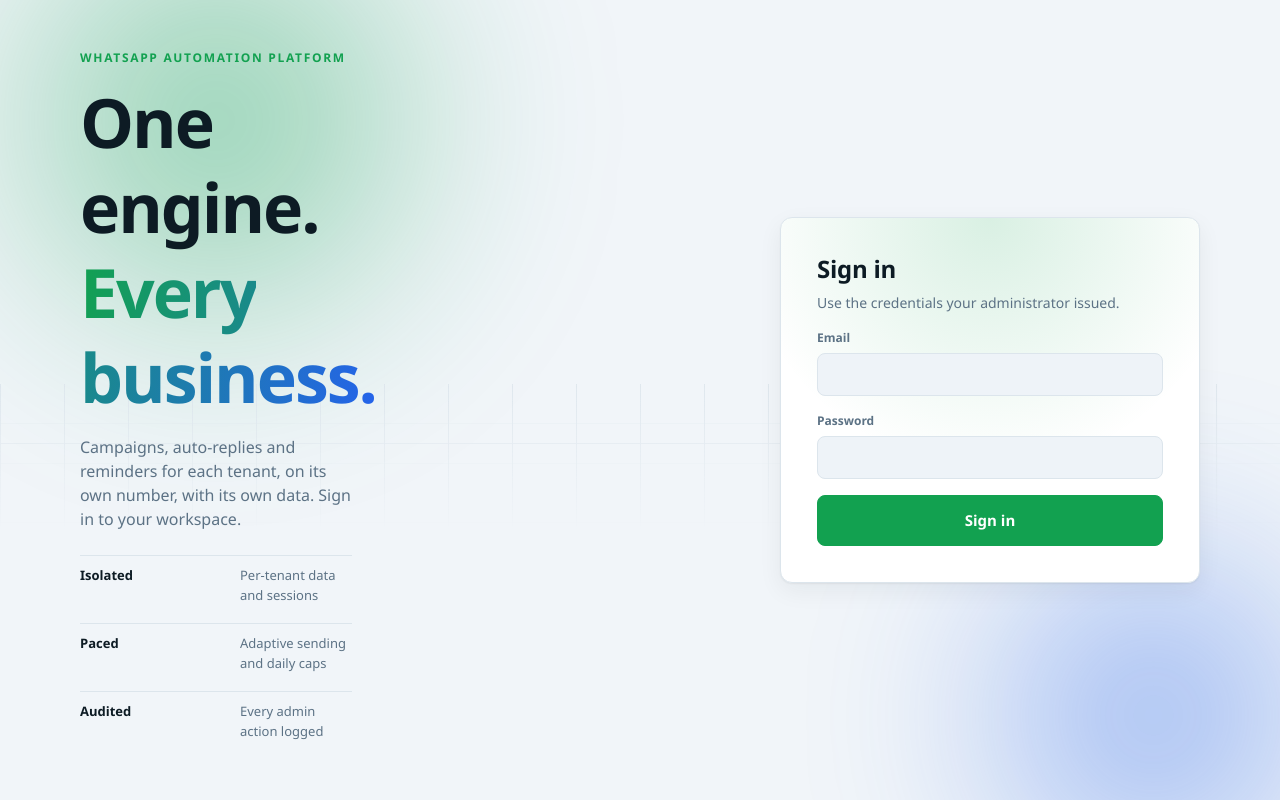
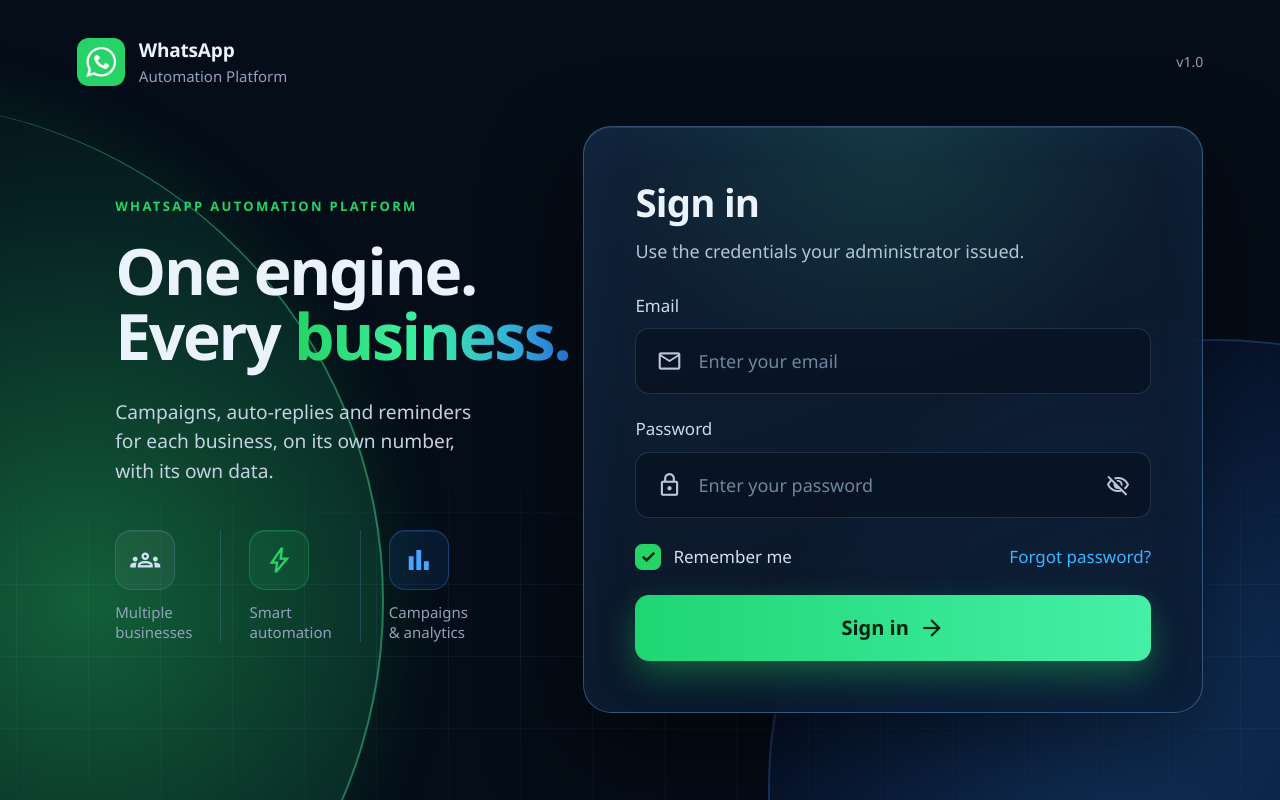
Before and after one commit to hp4274/whatsapp-bot, an Angular app in the folder web/: page /login in a window 1280 px wide. Built offline with nearby package versions, Linux system fonts and the light colour scheme.

Commit message:
feat: add login view component with template, styles, and logic

```diff
--- a/web/src/app/auth/login.html
+++ b/web/src/app/auth/login.html
@@ -1,63 +1,91 @@
 <div class="login">
-  <div class="aurora" aria-hidden="true">
-    <span class="orb a"></span>
-    <span class="orb b"></span>
-    <span class="grid"></span>
+  <div class="bg" aria-hidden="true">
+    <span class="arc green"></span>
+    <span class="arc blue"></span>
+    <span class="floor"></span>
   </div>
 
-  <section class="stage">
-    <div class="pitch">
+  <header class="top">
+    <div class="brand">
+      <img src="logo.png" alt="" width="48" height="48" />
+      <div>
+        <strong>WhatsApp</strong>
+        <span>Automation Platform</span>
+      </div>
+    </div>
+    <span class="ver">v1.0</span>
+  </header>
+
+  <main class="stage">
+    <section class="pitch">
       <p class="eyebrow">WhatsApp automation platform</p>
-      <h1>One engine.<br /><em>Every business.</em></h1>
-      <p class="muted lede">
-        Campaigns, auto-replies and reminders for each tenant, on its own number, with its own
-        data. Sign in to your workspace.
-      </p>
-      <ul class="facts">
-        <li><b>Isolated</b><span>Per-tenant data and sessions</span></li>
-        <li><b>Paced</b><span>Adaptive sending and daily caps</span></li>
-        <li><b>Audited</b><span>Every admin action logged</span></li>
+      <h1>One engine.<br />Every <em>business.</em></h1>
+      <p class="lede">Campaigns, auto-replies and reminders for each business, on its own number, with its own data.</p>
+      <ul class="feats">
+        <li>
+          <span class="tile"><span class="ms" aria-hidden="true">groups</span></span>
+          <span>Multiple<br />businesses</span>
+        </li>
+        <li>
+          <span class="tile bolt"><span class="ms" aria-hidden="true">bolt</span></span>
+          <span>Smart<br />automation</span>
+        </li>
+        <li>
+          <span class="tile chart"><span class="ms" aria-hidden="true">bar_chart</span></span>
+          <span>Campaigns<br />&amp; analytics</span>
+        </li>
       </ul>
-    </div>
+    </section>
 
-    <form class="card panel" (pointermove)="tilt($event)" (pointerleave)="level($event)" (submit)="submit($event)" novalidate>
+    <form class="panel" (pointermove)="glow($event)" (pointerleave)="rest($event)" (submit)="submit($event)" novalidate>
       <span class="gleam" aria-hidden="true"></span>
       <h2>Sign in</h2>
-      <p class="muted">Use the credentials your administrator issued.</p>
+      <p class="sub">Use the credentials your administrator issued.</p>
 
       <div class="field">
         <label for="email">Email</label>
-        <input
-          id="email"
-          name="email"
-          type="email"
-          autocomplete="username"
-          required
-          [ngModel]="email()"
-          (ngModelChange)="email.set($event)"
-        />
+        <div class="box">
+          <span class="ms" aria-hidden="true">mail</span>
+          <input id="email" name="email" type="email" autocomplete="username" placeholder="Enter your email" required
+                 [ngModel]="email()" (ngModelChange)="email.set($event)" />
+        </div>
       </div>
 
       <div class="field">
         <label for="password">Password</label>
-        <input
-          id="password"
-          name="password"
-          type="password"
-          autocomplete="current-password"
-          required
-          [ngModel]="password()"
-          (ngModelChange)="password.set($event)"
-        />
+        <div class="box">
+          <span class="ms" aria-hidden="true">lock</span>
+          <input id="password" name="password" [type]="show() ? 'text' : 'password'" autocomplete="current-password"
+                 placeholder="Enter your password" required
+                 [ngModel]="password()" (ngModelChange)="password.set($event)" />
+          <button class="eye" type="button" (click)="show.set(!show())"
+                  [attr.aria-label]="show() ? 'Hide password' : 'Show password'" [attr.aria-pressed]="show()">
+            <span class="ms" aria-hidden="true">{{ show() ? 'visibility' : 'visibility_off' }}</span>
+          </button>
+        </div>
       </div>
+
+      <div class="row">
+        <label class="remember">
+          <input type="checkbox" name="remember" [ngModel]="remember()" (ngModelChange)="remember.set($event)" />
+          <span class="check" aria-hidden="true"><span class="ms">check</span></span>
+          Remember me
+        </label>
+        <button class="forgot" type="button" (click)="hint.set(!hint())" [attr.aria-expanded]="hint()">Forgot password?</button>
+      </div>
+
+      @if (hint()) {
+        <p class="note" role="status">Passwords are reset by your administrator. Ask them to issue a new one.</p>
+      }
 
       @if (error()) {
         <p class="error" role="alert">{{ error() }}</p>
       }
 
-      <button class="btn primary big" type="submit" [disabled]="busy()">
+      <button class="go" type="submit" [disabled]="busy()">
         {{ busy() ? 'Signing in...' : 'Sign in' }}
+        @if (!busy()) { <span class="ms" aria-hidden="true">arrow_forward</span> }
       </button>
     </form>
-  </section>
+  </main>
 </div>
--- a/web/src/app/auth/login.scss
+++ b/web/src/app/auth/login.scss
@@ -1,5 +1,5 @@
-/* The one full-bleed screen in the app: no rail, no header, so it can carry
- * more depth than the working surfaces behind it. */
+/* Full-bleed sign-in. Always dark: it is the front door, not a working surface,
+ * so it carries its own palette instead of following the theme switch. */
 
 :host {
   display: block;
@@ -7,106 +7,114 @@
 }
 
 .login {
+  --bg: #050d18;
+  --ink: #eaf2fb;
+  --mute: #8fa3b8;
+  --line: rgb(120 160 210 / 22%);
+  --green: #25d366;
+  --green-2: #3df0a0;
+  --blue: #2f8cff;
+
   position: relative;
   display: grid;
-  place-items: center;
+  grid-template-rows: auto 1fr;
   min-height: 100vh;
-  padding: var(--space-xl);
+  padding: 36px clamp(24px, 6vw, 100px) 48px;
   overflow: hidden;
-  background: var(--canvas);
-  perspective: 1400px;
+  color: var(--ink);
+  background: var(--bg);
+  font-family: var(--font);
 }
 
-/* Background --------------------------------------------------------- */
-.aurora {
+/* Background: a green arc rising on the left, a blue one on the right ---- */
+.bg {
   position: absolute;
   inset: 0;
   pointer-events: none;
 }
 
-.orb {
+.arc {
   position: absolute;
   border-radius: 50%;
-  filter: blur(80px);
-  opacity: 0.5;
-  will-change: transform;
-
-  &.a {
-    width: 46vmax;
-    height: 46vmax;
-    top: -16vmax;
-    left: -10vmax;
-    background: radial-gradient(circle, var(--primary), transparent 65%);
-    animation: drift-a 26s var(--ease) infinite alternate;
+  &.green {
+    width: 78vmax;
+    height: 78vmax;
+    top: 8vmax;
+    left: -48vmax;
+    background: radial-gradient(circle at 70% 50%, rgb(37 211 102 / 42%), rgb(14 120 80 / 20%) 45%, transparent 68%);
+    box-shadow: inset -2px 0 0 rgb(60 220 140 / 45%), 0 0 80px rgb(37 211 102 / 12%);
   }
-
-  &.b {
-    width: 38vmax;
-    height: 38vmax;
-    right: -12vmax;
-    bottom: -14vmax;
-    background: radial-gradient(circle, var(--accent), transparent 65%);
-    animation: drift-b 32s var(--ease) infinite alternate;
+  &.blue {
+    width: 70vmax;
+    height: 70vmax;
+    right: -30vmax;
+    bottom: -34vmax;
+    background: radial-gradient(circle at 40% 40%, rgb(47 140 255 / 32%), rgb(20 60 160 / 16%) 48%, transparent 70%);
+    box-shadow: inset 2px 2px 0 rgb(90 160 255 / 24%);
   }
 }
 
-/* A floor plane under the card, which is what sells the perspective. */
-.grid {
+.floor {
   position: absolute;
-  inset: 48% -40% -30% -40%;
+  inset: 55% -10% -10% -10%;
   background:
-    linear-gradient(to right, color-mix(in srgb, var(--border) 85%, transparent) 1px, transparent 1px) 0 0 / 64px 64px,
-    linear-gradient(to bottom, color-mix(in srgb, var(--border) 85%, transparent) 1px, transparent 1px) 0 0 / 64px 64px;
-  transform: rotateX(72deg);
-  transform-origin: top center;
-  mask-image: linear-gradient(to bottom, #000, transparent 72%);
+    linear-gradient(to right, rgb(120 160 210 / 9%) 1px, transparent 1px) 0 0 / 72px 72px,
+    linear-gradient(to bottom, rgb(120 160 210 / 9%) 1px, transparent 1px) 0 0 / 72px 72px;
+  mask-image: linear-gradient(to bottom, transparent, #000 40%, transparent);
 }
 
-@keyframes drift-a {
-  to {
-    transform: translate3d(8vmax, 5vmax, 0) scale(1.15);
-  }
+/* Top bar --------------------------------------------------------------- */
+.top {
+  position: relative;
+  display: flex;
+  align-items: center;
+  justify-content: space-between;
 }
 
-@keyframes drift-b {
-  to {
-    transform: translate3d(-7vmax, -4vmax, 0) scale(1.1);
-  }
+.brand {
+  display: flex;
+  align-items: center;
+  gap: 14px;
+  img { width: 48px; height: 48px; object-fit: contain; }
+  strong { display: block; font-size: 19px; font-weight: 700; letter-spacing: -0.01em; }
+  span { font-size: 15px; color: var(--mute); }
 }
 
-/* Layout ------------------------------------------------------------- */
+.ver { font-size: 14px; color: var(--mute); }
+
+/* Layout ---------------------------------------------------------------- */
 .stage {
   position: relative;
   display: grid;
-  grid-template-columns: minmax(0, 1.05fr) minmax(320px, 420px);
-  gap: clamp(var(--space-xl), 6vw, 72px);
+  grid-template-columns: minmax(0, 1.25fr) minmax(340px, 620px);
+  gap: clamp(32px, 6vw, 110px);
   align-items: center;
-  width: min(1120px, 100%);
-  transform-style: preserve-3d;
+  width: min(1320px, 100%);
+  margin: 0 auto;
 }
 
-.pitch {
-  max-width: 34ch;
-}
+.pitch { padding-left: clamp(0px, 3vw, 60px); }
 
 .eyebrow {
-  margin: 0 0 var(--space-md);
-  font-size: 12px;
+  margin: 0 0 22px;
+  font-size: 13px;
   font-weight: 700;
-  letter-spacing: 0.14em;
+  letter-spacing: 0.18em;
   text-transform: uppercase;
-  color: var(--primary);
+  color: var(--green);
 }
 
 h1 {
   margin: 0;
-  font-size: clamp(40px, 6vw, 68px);
+  font-size: clamp(44px, 5vw, 84px);
+  white-space: nowrap;
   font-weight: 800;
-  letter-spacing: -0.03em;
+  line-height: 1.02;
+  letter-spacing: -0.035em;
 
   em {
     font-style: normal;
-    background: linear-gradient(100deg, var(--primary), var(--accent));
+    background: linear-gradient(90deg, var(--green), var(--green-2) 45%, var(--blue));
     -webkit-background-clip: text;
     background-clip: text;
     color: transparent;
@@ -114,109 +122,235 @@ h1 {
 }
 
 .lede {
-  margin: var(--space-lg) 0 0;
-  font-size: 16px;
+  max-width: 34ch;
+  margin: 28px 0 0;
+  font-size: clamp(17px, 1.5vw, 21px);
+  line-height: 1.55;
+  color: #c3d1e0;
 }
 
-.facts {
-  display: grid;
-  gap: var(--space-sm);
-  margin: var(--space-xl) 0 0;
+.feats {
+  display: flex;
+  margin: 44px 0 0;
   padding: 0;
   list-style: none;
 
   li {
     display: grid;
-    grid-template-columns: 148px 1fr;
-    gap: var(--space-md);
-    align-items: baseline;
-    padding: 10px 0;
-    border-top: 1px solid var(--border);
-    font-size: 13px;
-  }
-
-  span {
-    color: var(--text-muted);
+    align-content: start;
+    gap: 12px;
+    padding: 0 28px;
+    font-size: 15px;
+    line-height: 1.35;
+    color: var(--mute);
+    &:first-child { padding-left: 0; }
+    &:not(:first-child) { border-left: 1px solid var(--line); }
   }
 }
 
-/* Card --------------------------------------------------------------- */
+.tile {
+  display: grid;
+  place-items: center;
+  width: 60px;
+  height: 60px;
+  border-radius: 16px;
+  color: #cfe3f6;
+  background: rgb(255 255 255 / 5%);
+  border: 1px solid var(--line);
+  box-shadow: inset 0 1px 0 rgb(255 255 255 / 8%);
+  transition: transform 220ms var(--ease), box-shadow 220ms var(--ease);
+  .ms { font-size: 30px; }
+  &.bolt { color: var(--green); background: rgb(37 211 102 / 10%); border-color: rgb(37 211 102 / 30%); }
+  &.chart { color: #4aa3ff; background: rgb(47 140 255 / 10%); border-color: rgb(47 140 255 / 30%); }
+}
+.feats li:hover .tile { transform: translateY(-4px); box-shadow: 0 14px 28px rgb(0 0 0 / 35%); }
+
+/* Card ------------------------------------------------------------------ */
 .panel {
-  --tilt-x: 0deg;
-  --tilt-y: 0deg;
   --gleam-x: 50%;
   --gleam-y: 0%;
 
   position: relative;
   display: grid;
-  gap: var(--space-lg);
-  padding: clamp(var(--space-xl), 4vw, 36px);
+  gap: 22px;
+  padding: clamp(28px, 4vw, 60px);
   overflow: hidden;
-  transform: rotateX(var(--tilt-x)) rotateY(var(--tilt-y)) translateZ(0);
-  transition: transform var(--base) var(--ease);
-  will-change: transform;
+  border: 1px solid rgb(120 190 255 / 35%);
+  border-radius: 28px;
+  background: linear-gradient(160deg, rgb(20 38 62 / 82%), rgb(10 22 40 / 78%));
+  backdrop-filter: blur(18px);
+  box-shadow: 0 40px 90px rgb(0 0 0 / 55%), inset 0 1px 0 rgb(255 255 255 / 10%), inset 0 0 60px rgb(47 140 255 / 6%);
 
-  h2 {
-    font-size: 24px;
-    letter-spacing: -0.01em;
-  }
-
-  p {
-    margin: -8px 0 0;
-  }
+  h2 { margin: 0; font-size: clamp(30px, 3vw, 40px); font-weight: 700; letter-spacing: -0.02em; }
+  .sub { margin: -10px 0 6px; font-size: 18px; color: #b5c5d6; }
+  > :not(.gleam) { position: relative; }
 }
 
-/* Specular highlight that follows the pointer across the card face. */
+/* Specular highlight following the pointer. No transform, so inputs never move. */
 .gleam {
   position: absolute;
   inset: 0;
   pointer-events: none;
-  background: radial-gradient(
-    420px circle at var(--gleam-x) var(--gleam-y),
-    color-mix(in srgb, var(--primary) 16%, transparent),
-    transparent 60%
-  );
+  background: radial-gradient(460px circle at var(--gleam-x) var(--gleam-y), rgb(61 240 160 / 11%), transparent 60%);
 }
 
-.panel > :not(.gleam) {
-  position: relative;
+.field {
+  display: grid;
+  gap: 10px;
+  label { font-size: 17px; font-weight: 400; color: #cdd9e6; }
 }
 
-.big {
-  padding: 13px 16px;
-  font-size: 15px;
-}
+/* The input fills the whole box (icons float over it), so a click anywhere lands. */
+.box {
+  position: relative;
+  height: 66px;
+  border: 1px solid var(--line);
+  border-radius: 14px;
+  background: rgb(8 18 32 / 70%);
+  transition: border-color 160ms var(--ease), box-shadow 160ms var(--ease);
 
-.error {
-  margin: 0;
-  padding: 10px 12px;
-  border-radius: var(--radius-sm);
-  background: var(--danger-soft);
-  color: var(--danger);
-  font-size: 13px;
-}
-
-@media (max-width: 880px) {
-  .stage {
-    grid-template-columns: 1fr;
+  > .ms {
+    position: absolute;
+    left: 20px;
+    top: 50%;
+    translate: 0 -50%;
+    font-size: 26px;
+    color: #b9c8d8;
+    pointer-events: none;
   }
 
-  .pitch {
-    max-width: none;
+  input {
+    width: 100%;
+    height: 100%;
+    padding: 0 64px 0 62px;
+    border: 0;
+    border-radius: inherit;
+    background: transparent;
+    box-shadow: none;
+    color: var(--ink);
+    font-size: 18px;
+    &:focus-visible { box-shadow: none; }
+    &::placeholder { color: #6f869d; }
   }
 
-  .facts {
-    display: none;
+  &:focus-within {
+    border-color: var(--green);
+    box-shadow: 0 0 0 4px rgb(37 211 102 / 18%);
   }
 }
 
-@media (prefers-reduced-motion: reduce) {
-  .orb {
-    animation: none;
+.eye {
+  position: absolute;
+  right: 12px;
+  top: 50%;
+  translate: 0 -50%;
+  display: grid;
+  place-items: center;
+  width: 40px;
+  height: 40px;
+  border: 0;
+  border-radius: 50%;
+  background: transparent;
+  color: #b9c8d8;
+  .ms { font-size: 24px; }
+  &:hover { background: rgb(255 255 255 / 8%); color: var(--ink); }
+}
+
+.row {
+  display: flex;
+  align-items: center;
+  justify-content: space-between;
+  gap: 12px;
+}
+
+.remember {
+  position: relative;
+  display: inline-flex;
+  align-items: center;
+  gap: 12px;
+  font-size: 17px;
+  color: #d5e0ec;
+  cursor: pointer;
+
+  input {
+    position: absolute;
+    opacity: 0;
+    width: 1px;
+    height: 1px;
   }
 
-  .panel {
-    transform: none;
-    transition: none;
+  .check {
+    display: grid;
+    place-items: center;
+    width: 26px;
+    height: 26px;
+    border-radius: 7px;
+    border: 1px solid var(--line);
+    background: rgb(8 18 32 / 70%);
+    color: transparent;
+    transition: background 140ms var(--ease), color 140ms var(--ease);
+    .ms { font-size: 20px; font-weight: 700; }
   }
+
+  input:checked + .check { background: var(--green); border-color: var(--green); color: #04210f; }
+  input:focus-visible + .check { box-shadow: 0 0 0 4px rgb(37 211 102 / 28%); }
 }
+
+.forgot {
+  padding: 4px 0;
+  border: 0;
+  background: transparent;
+  color: #38b6ff;
+  font-size: 17px;
+  &:hover { text-decoration: underline; }
+}
+
+.note, .error {
+  margin: 0;
+  padding: 12px 14px;
+  border-radius: 12px;
+  font-size: 15px;
+}
+.note { color: #bfe4ff; background: rgb(47 140 255 / 12%); border: 1px solid rgb(47 140 255 / 30%); }
+.error { color: #ffb4b4; background: rgb(220 38 38 / 16%); border: 1px solid rgb(220 38 38 / 40%); }
+
+.go {
+  display: flex;
+  align-items: center;
+  justify-content: center;
+  gap: 10px;
+  height: 66px;
+  border: 0;
+  border-radius: 14px;
+  color: #04210f;
+  font-size: 20px;
+  font-weight: 700;
+  background: linear-gradient(90deg, #1fd673, #44f0a8);
+  box-shadow: 0 14px 34px rgb(37 211 102 / 35%);
+  transition: transform 160ms var(--ease), box-shadow 160ms var(--ease), filter 160ms var(--ease);
+  .ms { font-size: 26px; transition: translate 160ms var(--ease); }
+
+  &:hover:not(:disabled) { transform: translateY(-2px); box-shadow: 0 18px 40px rgb(37 211 102 / 45%); .ms { translate: 4px 0; } }
+  &:active:not(:disabled) { transform: translateY(0) scale(0.99); }
+  &:disabled { filter: saturate(0.5) brightness(0.8); cursor: progress; }
+  &:focus-visible { outline: 3px solid #fff; outline-offset: 3px; }
+}
+
+@media (max-width: 960px) {
+  .stage { grid-template-columns: 1fr; gap: 40px; padding-top: 24px; }
+  .pitch { padding-left: 0; }
+  h1 { white-space: normal; }
+  .feats { display: none; }
+  .arc.green { left: -60vmax; top: -10vmax; }
+}
+
+@media (max-width: 520px) {
+  .login { padding: 24px 18px 32px; }
+  .box, .go { height: 58px; }
+  .field label, .remember, .forgot { font-size: 15px; }
+  .panel { border-radius: 22px; }
+}
+
+@media (prefers-reduced-motion: reduce) {
+  .tile, .go, .go .ms { transition: none; }
+}
--- a/web/src/app/auth/login.ts
+++ b/web/src/app/auth/login.ts
@@ -16,10 +16,14 @@ export class LoginView {
   private readonly store = inject(Store);
   private readonly router = inject(Router);
 
-  protected readonly email = signal('');
+  protected readonly email = signal(this.savedEmail());
   protected readonly password = signal('');
   protected readonly busy = signal(false);
   protected readonly error = signal('');
+  protected readonly show = signal(false);
+  protected readonly hint = signal(false);
+  protected readonly remember = signal(true);
+
 
   protected submit(event: Event) {
     event.preventDefault();
@@ -29,6 +33,7 @@ export class LoginView {
     this.auth.login(this.email().trim(), this.password()).subscribe({
       next: ({ user }) => {
         this.busy.set(false);
+        this.rememberEmail();
         // Super admins land on the tenant list; they have no tenant of their own.
         if (user.role === 'super_admin') this.router.navigate(['/admin/tenants']);
         else {
@@ -43,24 +48,30 @@ export class LoginView {
     });
   }
 
-  /** Tilts the card toward the pointer. Pure transform, so it costs no layout. */
-  protected tilt(event: PointerEvent) {
+  private savedEmail(): string {
+    try { return localStorage.getItem('wsender.email') ?? ''; } catch { return ''; }
+  }
+
+  private rememberEmail() {
+    try {
+      if (this.remember()) localStorage.setItem('wsender.email', this.email().trim());
+      else localStorage.removeItem('wsender.email');
+    } catch { /* storage blocked: nothing to remember */ }
+  }
+
+  /** Moves the highlight under the pointer. No transform, so inputs never shift. */
+  protected glow(event: PointerEvent) {
     const el = event.currentTarget as HTMLElement | null;
     if (!el) return;
     const box = el.getBoundingClientRect();
     if (!box.width || !box.height) return;
-    const x = (event.clientX - box.left) / box.width - 0.5;
-    const y = (event.clientY - box.top) / box.height - 0.5;
-    el.style.setProperty('--tilt-x', `${(-y * 7).toFixed(2)}deg`);
-    el.style.setProperty('--tilt-y', `${(x * 9).toFixed(2)}deg`);
-    el.style.setProperty('--gleam-x', `${((x + 0.5) * 100).toFixed(1)}%`);
-    el.style.setProperty('--gleam-y', `${((y + 0.5) * 100).toFixed(1)}%`);
+    el.style.setProperty('--gleam-x', `${(((event.clientX - box.left) / box.width) * 100).toFixed(1)}%`);
+    el.style.setProperty('--gleam-y', `${(((event.clientY - box.top) / box.height) * 100).toFixed(1)}%`);
   }
 
-  protected level(event: PointerEvent) {
+  protected rest(event: PointerEvent) {
     const el = event.currentTarget as HTMLElement | null;
-    if (!el) return;
-    el.style.setProperty('--tilt-x', '0deg');
-    el.style.setProperty('--tilt-y', '0deg');
+    el?.style.setProperty('--gleam-x', '50%');
+    el?.style.setProperty('--gleam-y', '0%');
   }
 }
```
